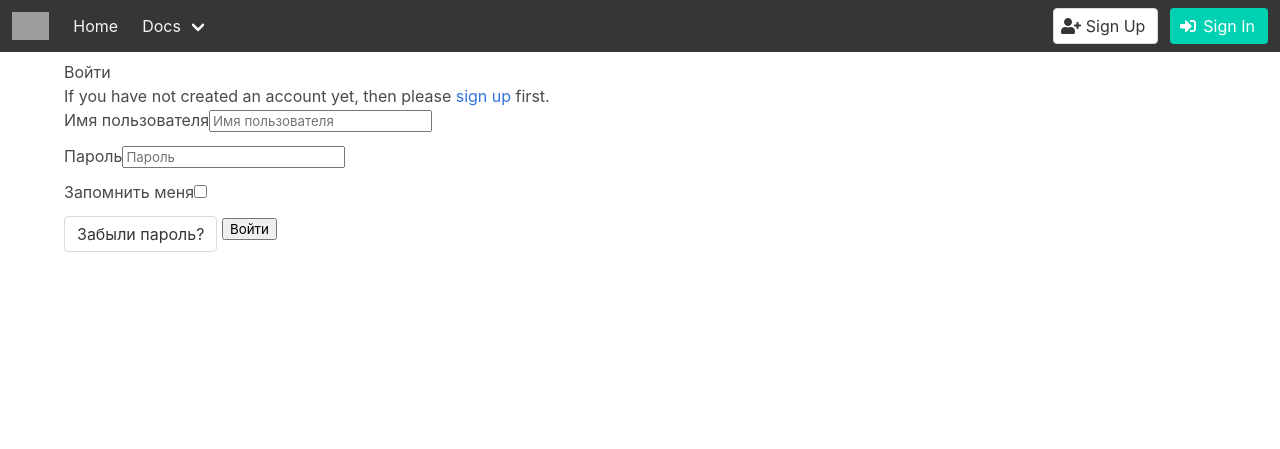
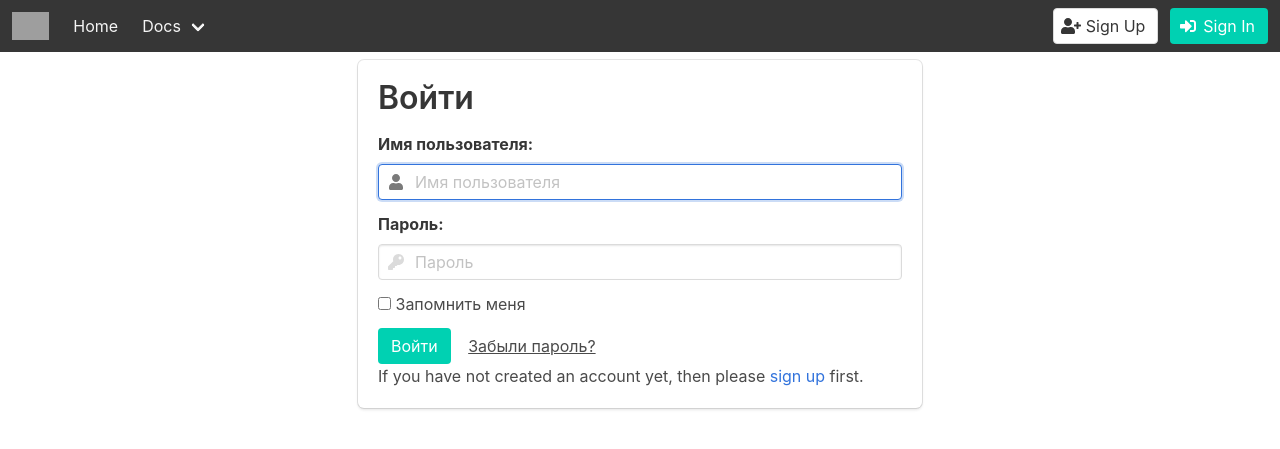
Before and after one commit to MasterGowen/etool, a Django app: page /accounts/login/ in a window 1280 px wide. Shown: the top 449 px of the page. Run offline with Django 3.2, Linux system fonts and the light colour scheme; parts of the project's set-up code (start-up, migrations or seed data) failed here and were passed over; some libraries are stand-ins or nearby versions; grey boxes are pictures that could not be loaded.

Commit message:
окно входа

```diff
--- a/templates/account/base.html
+++ b/templates/account/base.html
@@ -1 +1,15 @@
 {% extends "base.html" %}
+
+{% block content %}
+    <div class="columns">
+        <div class="column is-half is-offset-one-quarter">
+            <div class="box">
+                <div class="content">
+                    {% block account %}
+
+                    {% endblock %}
+                </div>
+            </div>
+        </div>
+    </div>
+{% endblock %}
--- a/templates/account/login.html
+++ b/templates/account/login.html
@@ -5,12 +5,41 @@
 
 {% block head_title %}{% trans "Sign In" %}{% endblock %}
 
-{% block content %}
+{% block account %}
 
     <h1>{% trans "Sign In" %}</h1>
+    <form class="login" method="POST" action="{% url 'account_login' %}">
+        {% csrf_token %}
+        <div class="field">
+            <label class="label" for="id_login">Имя пользователя:</label>
+            <div class="control has-icons-left">
+                <input class="input" type="text" name="login" placeholder="Имя пользователя" autofocus="autofocus" maxlength="150" required="" id="id_login">
+                <span class="icon is-small is-left"><i class="fas fa-user"></i></span>
+            </div>
+        </div>
+        <div class="field">
+            <label class="label" for="id_password">Пароль:</label>
+            <div class="control has-icons-left">
+                <input class="input" type="password" name="password" placeholder="Пароль" required="" id="id_password">
+                <span class="icon is-small is-left"><i class="fas fa-key"></i></span>
+            </div>
+        </div>
+        <div class="field">
+            <div class="control">
+                <label class="checkbox">
+                    <input type="checkbox" name="remember" id="id_remember"> Запомнить меня
+                </label>
+            </div>
+        </div>
+
+        {% if redirect_field_value %}
+            <input type="hidden" name="{{ redirect_field_name }}" value="{{ redirect_field_value }}"/>
+        {% endif %}
+        <button class="button is-primary" class="primaryAction" type="submit">{% trans "Sign In" %}</button>
+        <a class="button is-text" href="{% url 'account_reset_password' %}">{% trans "Forgot Password?" %}</a>
+    </form>
 
     {% get_providers as socialaccount_providers %}
-
     {% if socialaccount_providers %}
         <p>{% blocktrans with site.name as site_name %}Please sign in with one
             of your existing third party accounts. Or, <a href="{{ signup_url }}">sign up</a>
@@ -31,25 +60,4 @@
         <p>{% blocktrans %}If you have not created an account yet, then please
             <a href="{{ signup_url }}">sign up</a> first.{% endblocktrans %}</p>
     {% endif %}
-
-
-
-    <form class="login" method="POST" action="{% url 'account_login' %}">
-        {% csrf_token %}
-    <div class="field">
-        {{ form.login.label }}{{ form.login }}{{ form.login.errors }}
-    </div>
-        <div class="field">
-        {{ form.password.label }}{{ form.password }}{{ form.password.errors }}
-    </div>
-     <div class="field">
-        {{ form.remember.label }}{{ form.remember }}{{ form.remember.errors }}
-    </div>
-        {% if redirect_field_value %}
-            <input type="hidden" name="{{ redirect_field_name }}" value="{{ redirect_field_value }}"/>
-        {% endif %}
-        <a class="button secondaryAction" href="{% url 'account_reset_password' %}">{% trans "Forgot Password?" %}</a>
-        <button class="primaryAction" type="submit">{% trans "Sign In" %}</button>
-    </form>
-
 {% endblock %}
--- a/templates/account/signup.html
+++ b/templates/account/signup.html
@@ -4,7 +4,7 @@
 
 {% block head_title %}{% trans "Signup" %}{% endblock %}
 
-{% block content %}
+{% block account %}
 <h1>{% trans "Sign Up" %}</h1>
 
 <p>{% blocktrans %}Already have an account? Then please <a href="{{ login_url }}">sign in</a>.{% endblocktrans %}</p>
```
